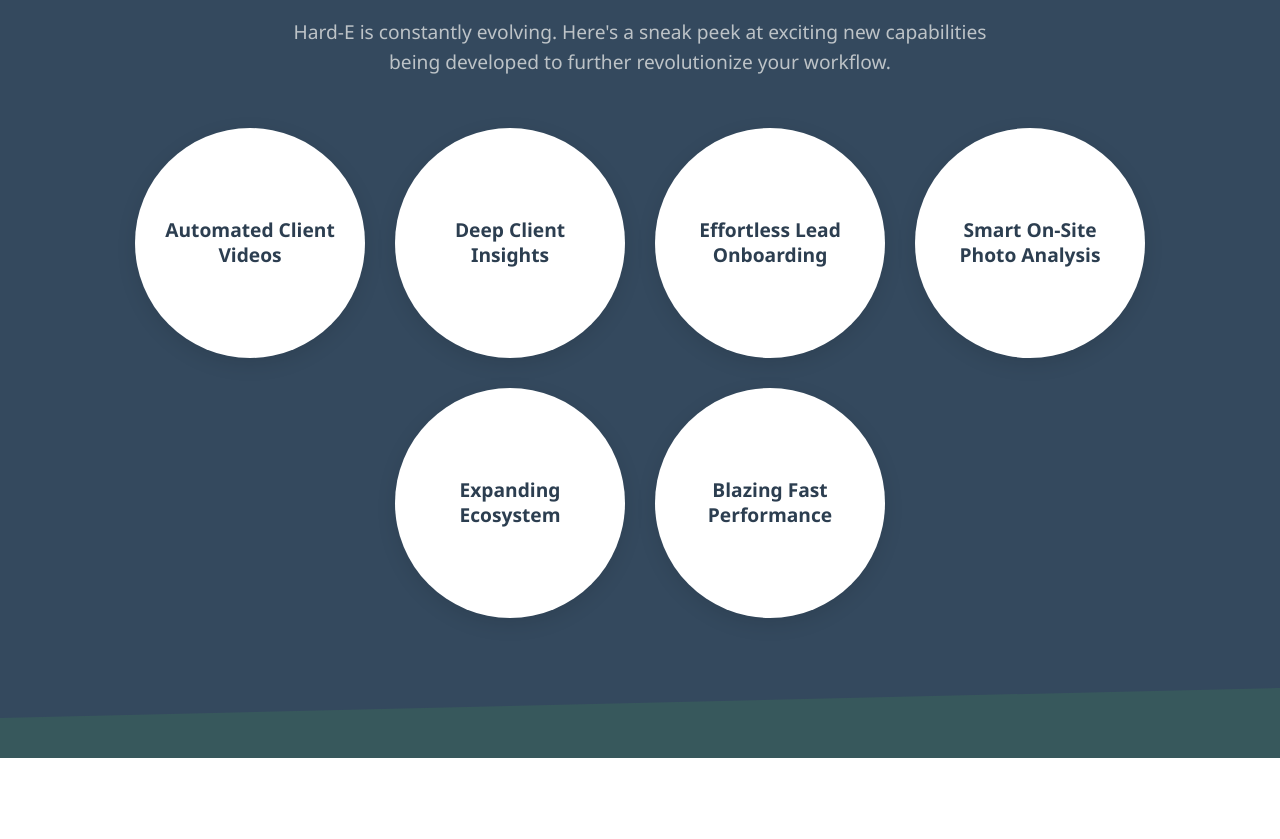
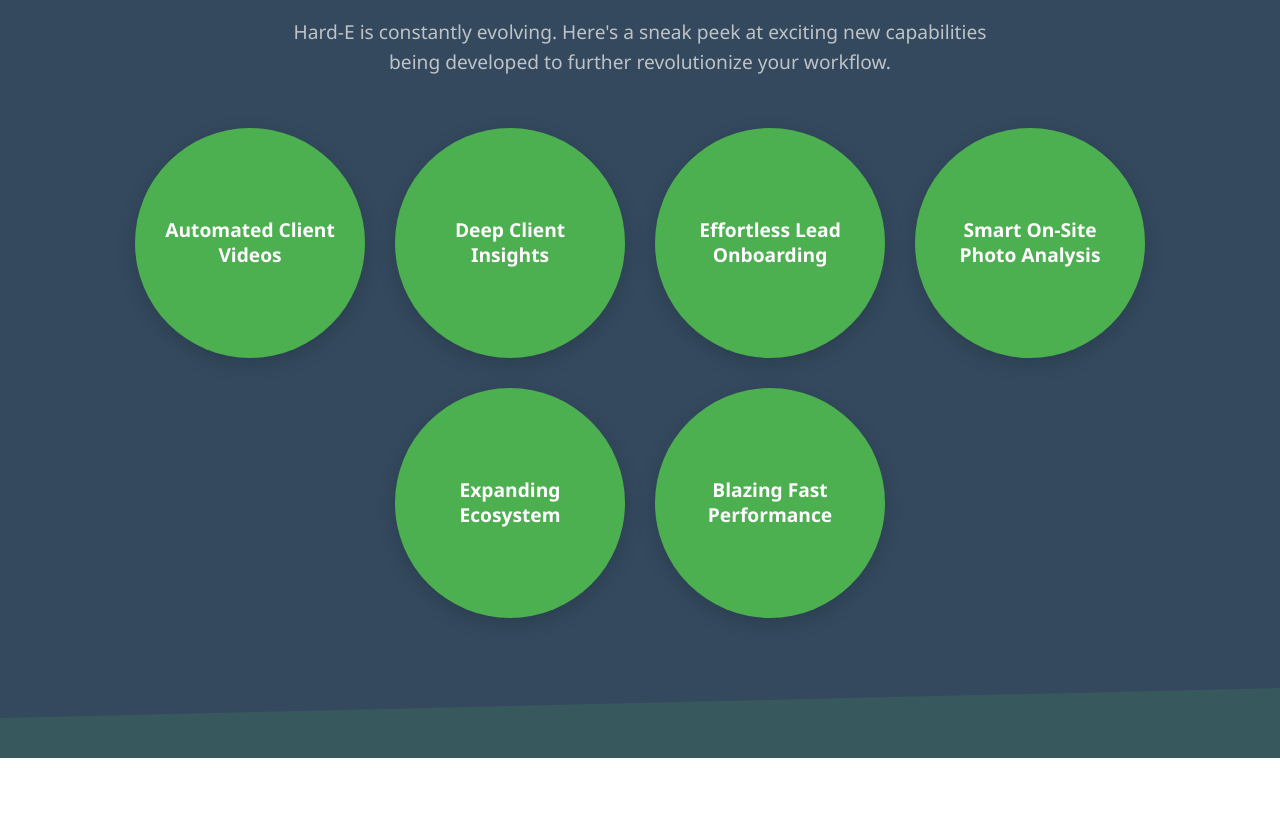
Before and after one commit to FotiosMpouris/Hard-E, a plain HTML site: page index.html in a window 1280 px wide. Shown: the part 2282-3121 px from the top of the page. Drawn offline with Linux system fonts and the light colour scheme.

Commit message:
Update index.html

```diff
--- a/index.html
+++ b/index.html
@@ -268,27 +268,28 @@
             box-shadow: 0 8px 25px rgba(0,0,0,0.12);
         }
 
-        /* --- REVISED Future Feature Items for better circle & text flow --- */
+        /* --- UPDATED Future Feature Circles with COLOR --- */
         .future-features-section .feature-item {
-             background-color: #ffffff;
+             background-color: #4CAF50; /* Hard-E Green background */
+             color: #ffffff; /* White text for contrast on green */
              border-radius: 50%;
-             width: 200px;  /* Base size */
-             height: 200px; /* Base size */
-             min-width: 160px; /* Minimum size for smaller screens */
+             width: 200px;
+             height: 200px;
+             min-width: 160px;
              min-height: 160px;
              justify-content: center;
-             align-items: center; /* Ensure vertical centering */
-             padding: 15px; /* Padding inside the circle */
-             flex-basis: auto; /* Let it size based on width/height */
-             box-shadow: 0 6px 20px rgba(0,0,0,0.1);
+             align-items: center;
+             padding: 15px;
+             flex-basis: auto;
+             box-shadow: 0 6px 20px rgba(0,0,0,0.15); /* Slightly darker shadow for colored circles */
         }
         .future-features-section .feature-item h3 {
-            color: #2c3e50;
-            font-size: 1.2em; /* Adjusted for better fit */
+            color: #ffffff; /* White text for h3 on green background */
+            font-size: 1.2em;
             line-height: 1.3;
             text-align: center;
-            margin: 0; /* Remove default margins */
-            max-width: 90%; /* Constrain text width within circle */
+            margin: 0;
+            max-width: 90%;
         }
         .future-features-section .feature-item p {
             display: none;
@@ -296,7 +297,7 @@
          .future-features-section .feature-item .icon-placeholder {
             display: none;
          }
-        /* --- END Future Feature Item Revisions --- */
+        /* --- END Future Feature Item Updates --- */
 
 
         @media (max-width: 992px) {
@@ -304,7 +305,6 @@
                 flex-basis: calc(50% - 30px);
                 max-width: 300px;
             }
-            /* Adjust future circles for 2-column layout */
             .future-features-section .feature-item {
                  width: 180px; height: 180px;
             }
@@ -321,7 +321,6 @@
                 margin-left: auto;
                 margin-right: auto;
             }
-             /* Adjust future circles for 1-column layout on mobile */
              .future-features-section .feature-item {
                  width: 160px; height: 160px;
              }
@@ -341,7 +340,7 @@
             text-align: center;
         }
 
-        .feature-item h3 { /* General h3 style for current features */
+        .feature-item h3 {
             font-size: 1.4em;
             color: #2c3e50;
             margin-bottom: 10px;
@@ -353,11 +352,10 @@
             line-height: 1.7;
         }
 
-        /* CTA Section Styling */
         .section.cta-section {
             background-color: #2c3e50;
             color: #fff;
-            padding: 70px 20px; /* Consistent padding */
+            padding: 70px 20px;
         }
         .cta-section .section-title {
             color: #fff;
@@ -380,7 +378,7 @@
         .cta-section .contact-info a {
             color: #fff;
             text-decoration: none;
-            font-weight: 500; /* Make email link slightly bolder */
+            font-weight: 500;
         }
         .cta-section .contact-info a:hover {
             text-decoration: underline;
@@ -421,10 +419,7 @@
                 automating script generation, providing instant answers, and integrating seamlessly with your CRM
                 to save you time and help you close more deals.
             </p>
-            <!-- OPTION 1 (Default): Link to an external scheduler like Calendly -->
             <a href="YOUR_CALENDLY_OR_SCHEDULER_LINK_HERE" target="_blank" class="cta-button">Schedule Your Free Demo</a>
-            <!-- OPTION 2: Mailto link (if you don't have a scheduler page) -->
-            <!-- <a href="mailto:fotiosmpouris@gmail.com?subject=Hard-E Demo Request from Website" class="cta-button">Book a Free Demo</a> -->
         </div>
     </section>
 
@@ -543,10 +538,7 @@
                 See Hard-E in action and discover how it can transform your contracting business.
                 Schedule your personalized, no-obligation demo today!
             </p>
-            <!-- OPTION 1 (Default): Link to an external scheduler like Calendly -->
             <a href="YOUR_CALENDLY_OR_SCHEDULER_LINK_HERE" target="_blank" class="cta-button">Schedule Your Free Demo</a>
-            <!-- OPTION 2: Mailto link (if you don't have a scheduler page) -->
-            <!-- <a href="mailto:fotiosmpouris@gmail.com?subject=Hard-E Demo Request from Website" class="cta-button">Request a Live Demo</a> -->
 
             <div class="contact-info">
                 <p>Or email us directly for inquiries: <a href="mailto:fotiosmpouris@gmail.com">fotiosmpouris@gmail.com</a></p>
```
